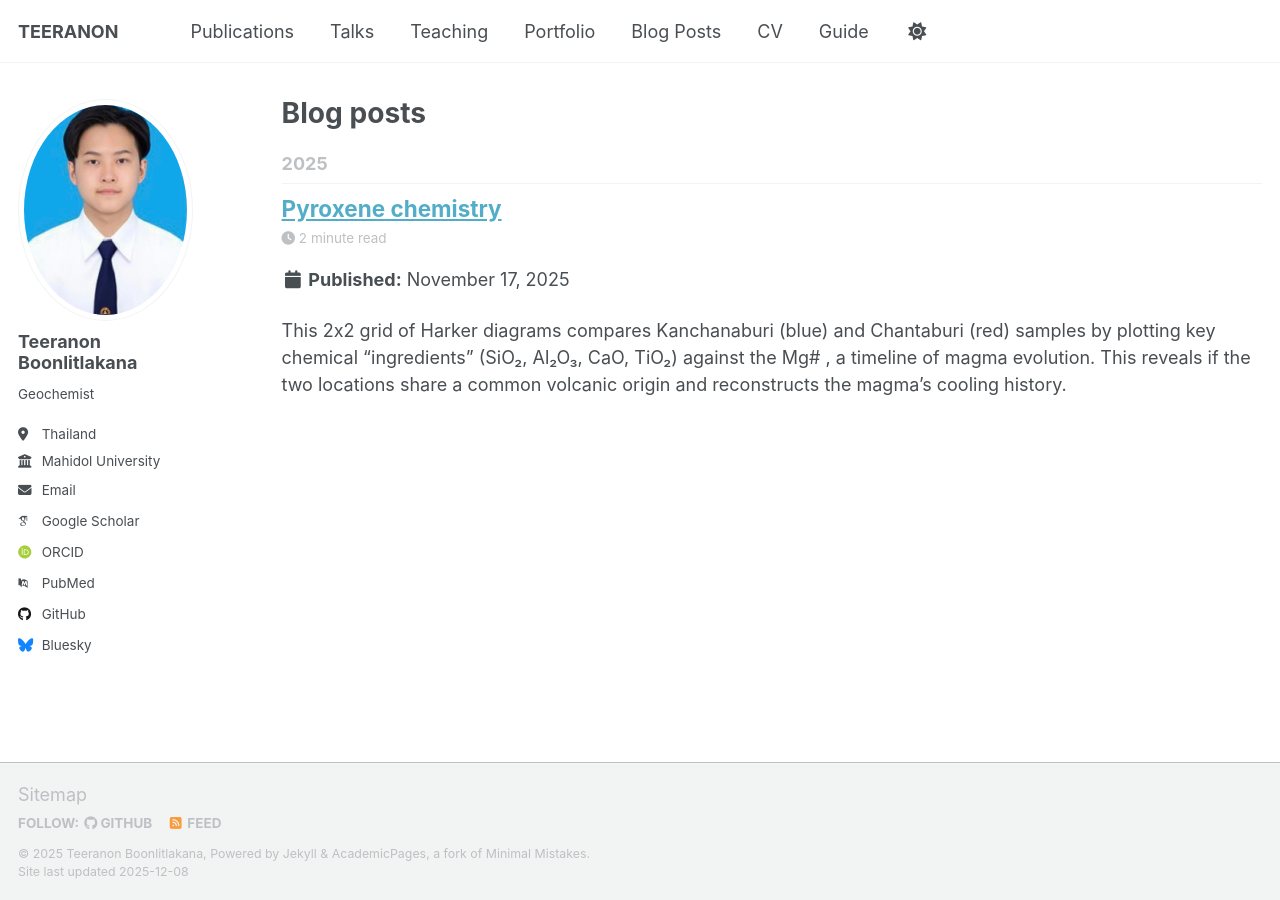
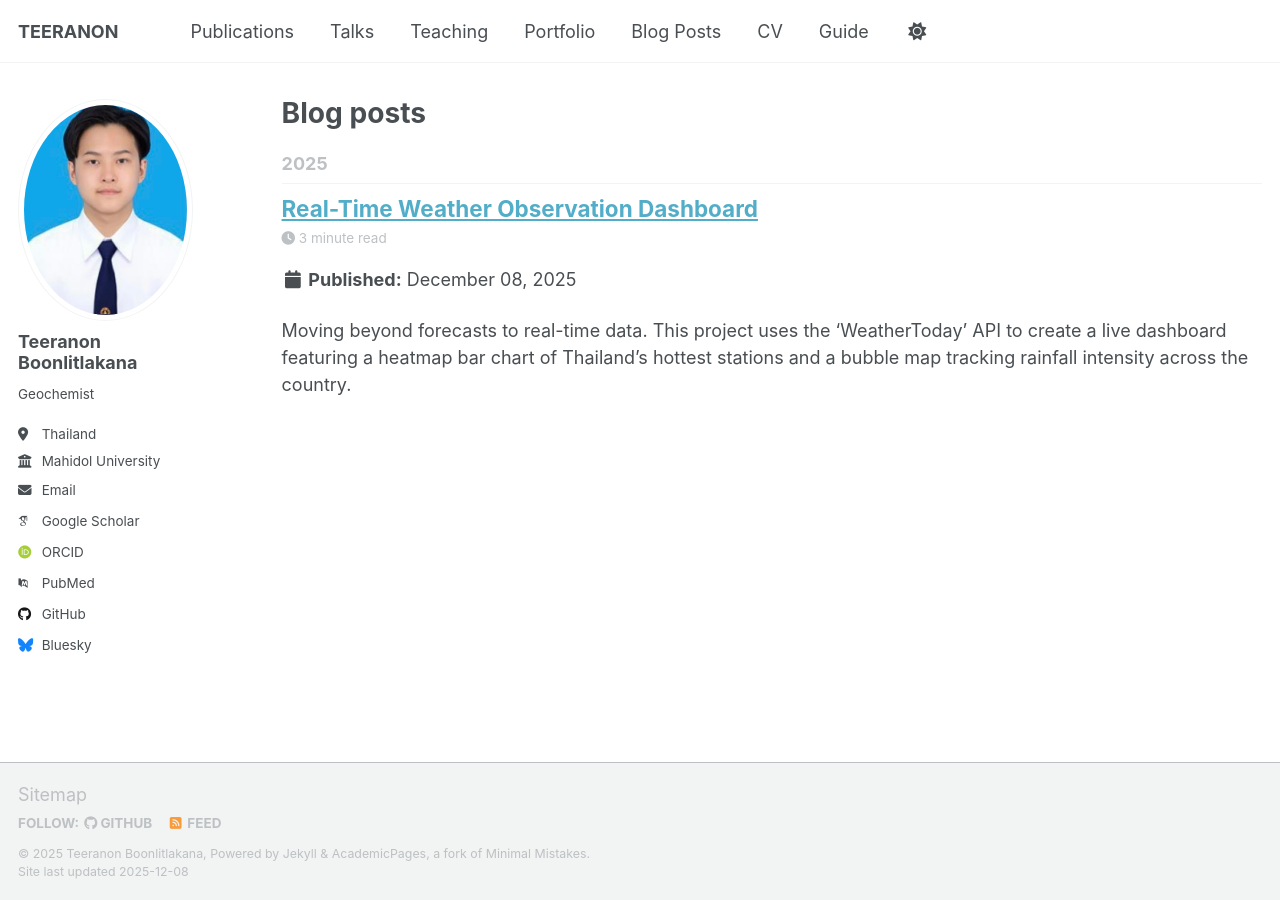
Before and after one commit to teeranonboonlitlakana/teeranonboonlitlakana.github.io, a Jekyll site: the page built from _pages/year-archive.html, in a window 1280 px wide. Built offline with Jekyll 4.4.1, drawn with Linux system fonts in a browser that asks for light colours; some web fonts are replaced; a script that is not in the unit is left out; some of the changed lines change nothing that is shown.

Commit message:
Update 2013-08-14-blog-post-2 (2).md

```diff
--- a/_posts/2013-08-14-blog-post-2 (2).md
+++ b/_posts/2013-08-14-blog-post-2 (2).md
@@ -1,146 +1,192 @@
 ---
-title: 'Pyroxene chemistry'
-date: 2025-11-17
-permalink: /posts/2013/08/blog-post-2/
+title: 'Real-Time Weather Observation Dashboard'
+date: 2025-12-08
+permalink: /posts/2025/12/blog-post-3/
 tags:
-  - Compositional variations of Pyroxene
+  - Real-Time Weather Tracking: Building a Dynamic Observation Dashboard
 ---
 
-This 2x2 grid of Harker diagrams compares Kanchanaburi (blue) and Chantaburi (red) samples by plotting key chemical "ingredients" (SiO₂, Al₂O₃, CaO, TiO₂) against the Mg# , a timeline of magma evolution. This reveals if the two locations share a common volcanic origin and reconstructs the magma's cooling history.
+Moving beyond forecasts to real-time data. This project uses the 'WeatherToday' API to create a live dashboard featuring a heatmap bar chart of Thailand's hottest stations and a bubble map tracking rainfall intensity across the country.
 
-<img width="996" height="766" alt="image" src="https://github.com/user-attachments/assets/6e197be2-0be8-48d9-a2d5-02f031b16576" />
+<img width="1189" height="590" alt="image" src="https://github.com/user-attachments/assets/ec9496f4-9cbf-4cd4-b84d-dca618e3f3ef" />
+
+<img width="793" height="1276" alt="image" src="https://github.com/user-attachments/assets/17b568a0-f59c-432d-9456-52202c8c7bd9" />
 
 ---python
+import requests
 import pandas as pd
 import matplotlib.pyplot as plt
+import geopandas as gpd
+import seaborn as sns # Added library for beautiful graphs
+import urllib3
 import numpy as np
 
-# --- 1. Data Loading and Cleaning Functions ---
+# Set font and style for a professional look
+sns.set_style("whitegrid")
+urllib3.disable_warnings()
 
-def load_and_clean_data(filepath, location_name):
-    """
-    Reads the specific EDXRF CSV format.
-    Structure:
-    Row 0: Empty
-    Row 1: Title
-    Row 2: Headers (No., Sample, etc.) -> We use header=2
-    """
+# ==========================================
+# 1. API Configuration
+# ==========================================
+UID = "api"             # Replace with your actual UID
+UKEY = "api12345"       # Replace with your actual UKEY
+BASE_URL = "http://data.tmd.go.th/api"
+
+def get_tmd_data(endpoint):
+    url = f"{BASE_URL}/{endpoint}"
+    params = {'uid': UID, 'ukey': UKEY, 'format': 'json'}
     try:
-        df = pd.read_csv(filepath, header=2)
+        response = requests.get(url, params=params, timeout=30, verify=False)
+        return response.json()
+    except Exception as e:
+        print(f"❌ Connection Error: {e}")
+        return None
 
-        # Clean column names (strip whitespace)
-        df.columns = df.columns.str.strip()
+# ==========================================
+# 2. Main Function (Advanced Visuals)
+# ==========================================
+def process_weather_visuals_upgrade():
+    print("\n" + "="*50)
+    print("🎨 Generating Professional Visualizations...")
+    print("="*50)
 
-        # Filter meaningful rows based on 'No.' column being numeric
-        valid_rows = pd.to_numeric(df['No.'], errors='coerce').notnull()
-        df = df[valid_rows].copy()
+    # Fetch 3-hour forecast data (No.3) or try DailyWeatherForecast/v2 (No.1) if this fails
+    data = get_tmd_data("Weather3Hours/v2")
 
-        # Select all relevant oxide columns for Harker plots
-        oxides = ['MgO', 'Fe2O3', 'SiO2', 'Al2O3', 'CaO', 'TiO2']
+    if not data: return
 
-        for col in oxides:
-            if col not in df.columns:
-                return pd.DataFrame()
-            df[col] = pd.to_numeric(df[col], errors='coerce')
+    # --- Robust Parsing Section ---
+    root = data.get('Weather3Hours', data)
+    stations_container = root.get('Stations', {})
+    station_list = stations_container.get('Station', [])
+    if isinstance(station_list, dict): station_list = [station_list]
 
-        df['Location'] = location_name
-        return df
-    except FileNotFoundError:
-        return pd.DataFrame()
-    except Exception as e:
-        return pd.DataFrame()
+    rows = []
+    # Automatic Key Search Keywords
+    keywords = ['Forecast', 'Weather', 'Temp', 'Value', 'Observation']
 
-# --- 2. Mg# Calculation ---
+    # Find Target Key
+    target_key = ""
+    if station_list:
+        keys = list(station_list[0].keys())
+        for k in keys:
+            for kw in keywords:
+                if kw in k:
+                    target_key = k
+                    break
+            if target_key: break
 
-def calculate_mg_number(df):
-    """
-    Calculates the molar Mg# [100 * Mg / (Mg + Fe)].
+    print(f"Fetching data from Key: {target_key}")
 
-    Molecular Weights:
-    MgO: 40.3044
-    Fe2O3: 159.69 (Total Iron)
-    """
-    if df.empty:
-        return df
+    for st in station_list:
+        name = st.get('StationNameEnglish', '').strip()
+        lat = st.get('Latitude', 0)
+        lon = st.get('Longitude', 0)
 
-    mw_MgO = 40.3044
-    mw_Fe2O3 = 159.69
+        forecasts = st.get(target_key, st.get('Observation', []))
+        if isinstance(forecasts, dict): forecasts = [forecasts]
 
-    # Calculate Moles
-    df['mol_Mg'] = df['MgO'] / mw_MgO
-    # Fe2O3 has 2 Fe atoms, so multiply moles of oxide by 2
-    df['mol_Fe_tot'] = (df['Fe2O3'] / mw_Fe2O3) * 2
+        if forecasts:
+            latest = forecasts[0]
+            # Attempt to extract values using various possible keys
+            temp = latest.get('AirTemperature', latest.get('Temperature', latest.get('MaximumTemperature', 0)))
+            rain = latest.get('Rainfall', latest.get('Rainfall24Hour', latest.get('RainfallPercentage', 0)))
 
-    # Calculate Mg#
-    df['Mg_Number'] = 100 * (df['mol_Mg'] / (df['mol_Mg'] + df['mol_Fe_tot']))
+            try:
+                rows.append({
+                    'station': name,
+                    'lat': float(lat),
+                    'lon': float(lon),
+                    'temp': float(temp),
+                    'rain': float(rain)
+                })
+            except:
+                continue
 
-    # Handle potential division by zero if both Mg and Fe are 0
-    df.replace([np.inf, -np.inf], np.nan, inplace=True)
-    df['Mg_Number'].fillna(0, inplace=True)
-
-    return df
-
-# --- 3. Main Execution ---
-
-def main():
-    kan = load_and_clean_data('Kanchanaburi.csv', 'Kanchanaburi')
-    chan = load_and_clean_data('Chantaburi.csv', 'Chantaburi')
-
-    if kan.empty and chan.empty:
+    if not rows:
+        print("❌ No valid numerical data found for plotting")
         return
 
-    # Calculate Mg# for both datasets
-    kan = calculate_mg_number(kan)
-    chan = calculate_mg_number(chan)
+    df = pd.DataFrame(rows)
+    print(f"✅ Data preparation successful: {len(df)} stations")
 
-    # --- Create the 2x2 Plot Grid ---
-    # fig is the whole window, axes is a 2x2 array of plot objects
-    fig, axes = plt.subplots(2, 2, figsize=(15, 12))
+    # ========================================================
+    # 📊 GRAPH 1: Heatmap Bar Chart
+    # ========================================================
+    # Select Top 15 Hottest Stations
+    top_hot = df.sort_values('temp', ascending=False).head(15)
 
-    # List of elements to plot on the y-axes
-    y_elements = ['SiO2', 'Al2O3', 'CaO', 'TiO2']
+    plt.figure(figsize=(12, 6))
 
-    # Flatten the 2x2 array of axes into a 1D list for easy looping
-    ax_list = axes.flatten()
+    # Create Color Palette based on temperature (Cool=Yellow, Hot=Dark Red)
+    norm = plt.Normalize(df['temp'].min(), df['temp'].max())
+    colors = plt.cm.YlOrRd(norm(top_hot['temp']))
 
-    for ax, element in zip(ax_list, y_elements):
-        # Plot Kanchanaburi data
-        if not kan.empty:
-            ax.scatter(kan['Mg_Number'], kan[element],
-                       c='blue',
-                       label='Kanchanaburi',
-                       s=80,
-                       edgecolor='black',
-                       alpha=0.8,
-                       marker='o')
+    bars = plt.bar(top_hot['station'], top_hot['temp'], color=colors, edgecolor='black', alpha=0.9)
 
-        # Plot Chantaburi data
-        if not chan.empty:
-            ax.scatter(chan['Mg_Number'], chan[element],
-                       c='red',
-                       label='Chantaburi',
-                       s=80,
-                       edgecolor='black',
-                       alpha=0.8,
-                       marker='^')
+    # Add labels on top of bars
+    for bar in bars:
+        height = bar.get_height()
+        plt.text(bar.get_x() + bar.get_width()/2., height + 0.1,
+                 f'{height:.1f}°C', ha='center', va='bottom', fontsize=9, fontweight='bold')
 
-        # --- Style each individual plot ---
-        ax.set_xlabel('Mg# [100*Mg/(Mg+Fe)]', fontsize=12, weight='bold')
-        ax.set_ylabel(f'{element} (wt%)', fontsize=12, weight='bold')
-        ax.legend(loc='upper left', frameon=True, fontsize=10)
-        ax.grid(True, linestyle='--', alpha=0.6)
+    plt.title("Top 15 Hottest Stations Forecast", fontsize=16, fontweight='bold')
+    plt.ylabel("Temperature (°C)", fontsize=12)
+    plt.xticks(rotation=45, ha='right')
+    plt.grid(axis='y', linestyle='--', alpha=0.5)
+    plt.tight_layout()
+    plt.show()
+    print("Heatmap Bar Chart displayed successfully")
 
-    # Add a main title to the entire figure
-    fig.suptitle('Harker Diagrams (Mg# vs. Major Elements)', fontsize=20, weight='bold')
+    # ========================================================
+    # 🗺️ MAP 2: Advanced Bubble Map
+    # ========================================================
+    try:
+        # Load Base Map
+        gdf = gpd.read_file("https://raw.githubusercontent.com/apisit/thailand.json/master/thailand.json")
 
-    # Adjust layout to prevent title overlap
-    plt.tight_layout(rect=[0, 0.03, 1, 0.95])
+        fig, ax = plt.subplots(1, 1, figsize=(10, 16))
 
-    plt.savefig('mg_number_harker_plots.png', dpi=300, bbox_inches='tight')
-    print("Success! Plot saved as 'mg_number_harker_plots.png'")
-    plt.show()
+        # 1. Draw Thailand Background (Light Cream color)
+        gdf.plot(ax=ax, color='#fdfcf0', edgecolor='darkgrey', linewidth=0.8)
 
+        # 2. Draw Data Points (Bubble Plot)
+        # Color (c) = Temperature
+        # Size (s) = Rainfall (Small dots if no rain)
+
+        # Prepare dot sizes (Ensure minimum size is visible)
+        sizes = df['rain'].apply(lambda x: x*20 + 30 if x > 0 else 30)
+
+        scatter = ax.scatter(df['lon'], df['lat'],
+                             c=df['temp'],           # Color by Temp
+                             s=sizes,                # Size by Rain
+                             cmap='coolwarm',        # Palette Blue->Red
+                             edgecolor='black',      # Black border
+                             linewidth=0.5,
+                             alpha=0.8)              # Slightly transparent
+
+        # 3. Add Colorbar on the side
+        cbar = plt.colorbar(scatter, ax=ax, fraction=0.03, pad=0.04)
+        cbar.set_label('Temperature (°C)', fontsize=12)
+
+        # 4. Add Title and Annotations
+        plt.title("Thailand Weather Map: Temp (Color) & Rain (Size)", fontsize=16, fontweight='bold')
+        plt.axis('off') # Hide x, y axes
+
+        # Add annotation box
+        textstr = 'Note:\n- Color: Red=Hot, Blue=Cool\n- Circle Size: Bigger=More Rain'
+        props = dict(boxstyle='round', facecolor='white', alpha=0.8)
+        ax.text(0.02, 0.02, textstr, transform=ax.transAxes, fontsize=10,
+                verticalalignment='bottom', bbox=props)
+
+        plt.show()
+        print("Bubble Map displayed successfully")
+
+    except Exception as e:
+        print(f"Map Error: {e}")
+
+# Run Function
 if __name__ == "__main__":
-    main()
+    process_weather_visuals_upgrade()
 ---
 ======
```
